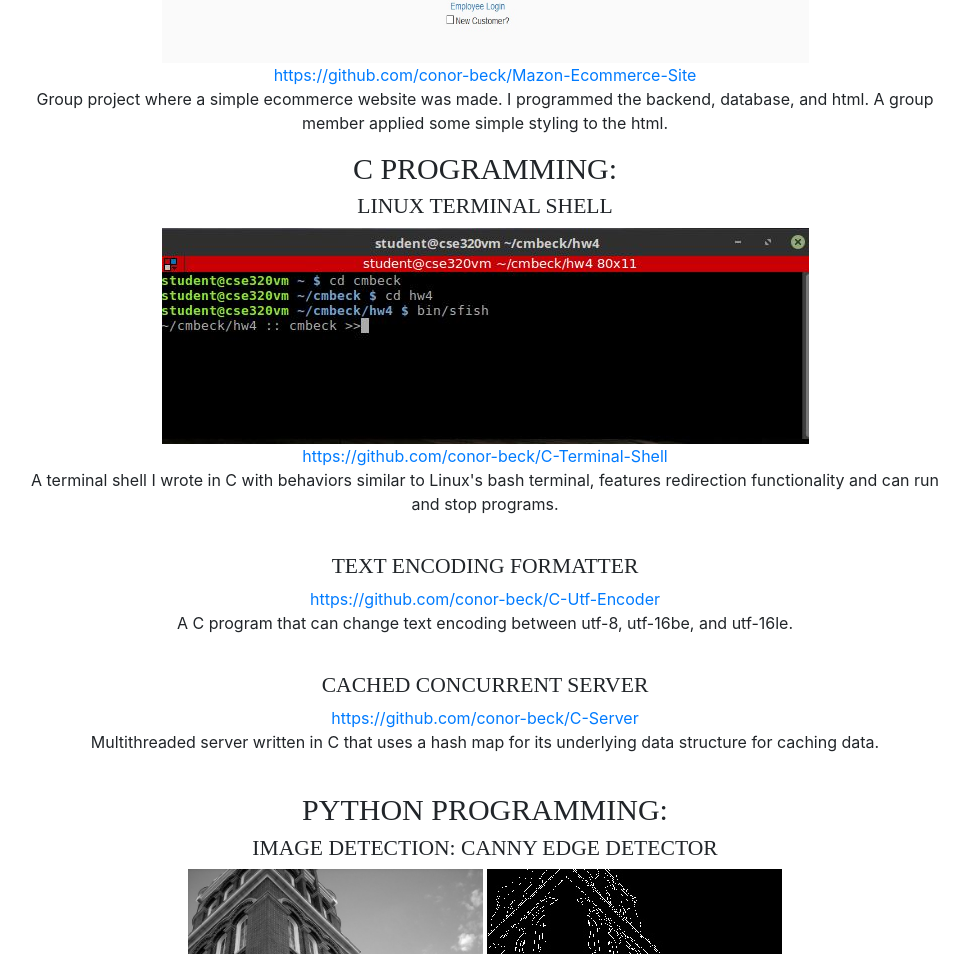
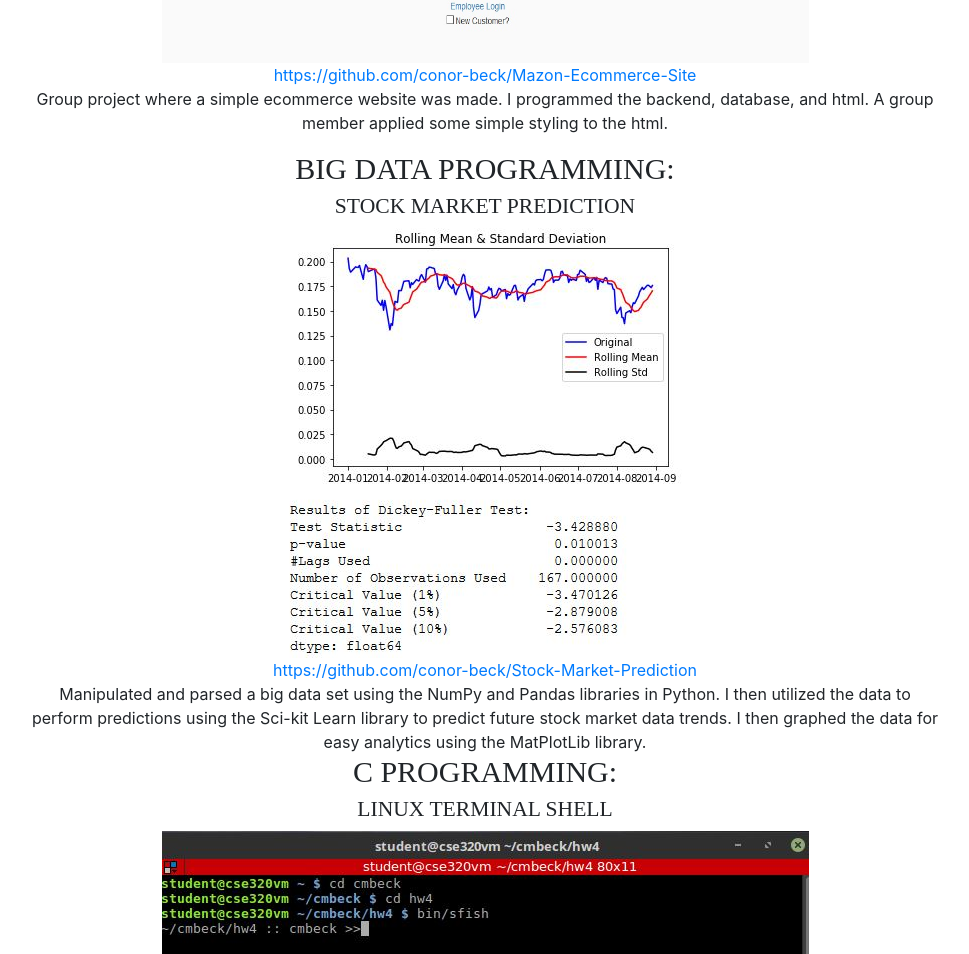
Before and after one commit to conor-beck2/conor-beck.github.io, a website with bundled scripts: page index.html in a window 1280 px wide. Shown: the part 1627-2581 px from the top of the page, without its empty margins (291-1260 px from the left). Built offline with nearby package versions, Linux system fonts and the light colour scheme; a web font is replaced by a local one.

Commit message:
Added stock market project to project section

```diff
--- a/index.html
+++ b/index.html
@@ -96,7 +96,15 @@
               <div>
                   <p>Group project where a simple ecommerce website was made. I programmed the backend, database, and html. A group member applied some simple styling to the html.</p>
               </div>
-
+              <h2 class="subheading mb-5" style="font-size:30px; margin-bottom: 0.2cm !important;">Big Data Programming:</h2>
+              <h6 class="mb-5 text-center subheading" style="margin-bottom: 0.2cm !important; ">Stock Market Prediction</h6>
+              <div>
+                  <img src="img/graph.JPG" class="img-responsive" alt="">
+              </div>
+              <div>
+                  <a href="https://github.com/conor-beck/Stock-Market-Prediction">https://github.com/conor-beck/Stock-Market-Prediction</a>
+              </div>
+              <div>Manipulated and parsed a big data set using the NumPy and Pandas libraries in Python. I then utilized the data to perform predictions using the Sci-kit Learn library to predict future stock market data trends. I then graphed the data for easy analytics using the MatPlotLib library.</div>
               <h2 class="subheading mb-5" style="font-size:30px; margin-bottom: 0.2cm !important;">C Programming:</h2>
               <h6 class="mb-5 text-center subheading" style="margin-bottom: 0.2cm !important; ">Linux Terminal Shell</h6>
               <div>
```
Also changed, not shown: img/graph.JPG (added), 1 other file.
